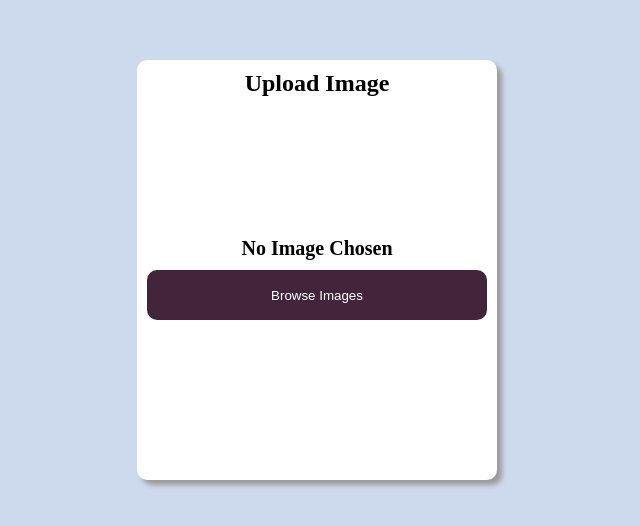
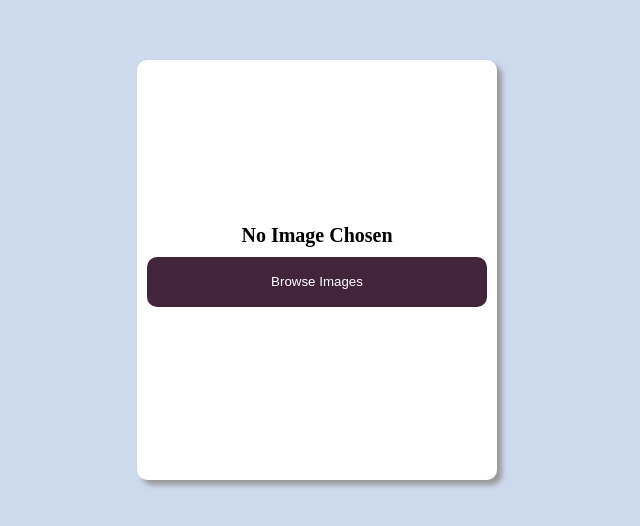
Before and after one commit to bryanguillen/ipfs-poc, a React (Create React App) app: page / in a window 1280 px wide. Shown: the part 130-656 px from the top of the page, without its empty margins (323-963 px from the left). Built offline with nearby package versions, Linux system fonts and the light colour scheme.

Commit message:
refactor: update state mgmt for view data

```diff
--- a/src/App.js
+++ b/src/App.js
@@ -9,10 +9,9 @@ import './App.css';
 function App() {
   const [image, setImage] = useState(null);
   const [imageUrl, setImageUrl] = useState('');
-  const [modalTitle, setModalTitle] = useState('Upload Image')
+  const [modalData, setModalData] = useState({ title: '', route: '' });
   const [submittingForm, setSubmittingForm] = useState(false);
   const [uploadFormError, setUploadFormError] = useState(false);
-  const [viewName, setViewName] = useState('');
 
   const FILE_UPLOAD_SUCCESS = 'file-upload-success';
   const IMAGE_PREVIEW = 'image-preview';
@@ -25,8 +24,7 @@ function App() {
   useEffect(() => {
     // Do not run on init
     if (imageUrl) {
-      setViewName(FILE_UPLOAD_SUCCESS);
-      setModalTitle('File Upload Success');
+      setModalData({ title: 'File Upload Success', route: FILE_UPLOAD_SUCCESS });
     }
   }, [imageUrl]);
 
@@ -54,14 +52,11 @@ function App() {
    * @returns {Object}
    */
   function renderView() {
-    switch(viewName) {
+    switch(modalData.route) {
       case FILE_UPLOAD_SUCCESS:
         return (
           <UploadFileSuccess
-            viewImage={() => {
-              setModalTitle('File On IPFS');
-              setViewName(IMAGE_PREVIEW);
-            }}
+            viewImage={() => setModalData({ title: 'Image On IPFS', route: IMAGE_PREVIEW})}
           />
         )
       case IMAGE_PREVIEW:
@@ -100,7 +95,7 @@ function App() {
 
   return (
     <div className="app">
-      <AppModal title={modalTitle}>
+      <AppModal title={modalData.title}>
         {renderView()}
       </AppModal>
     </div>
```
